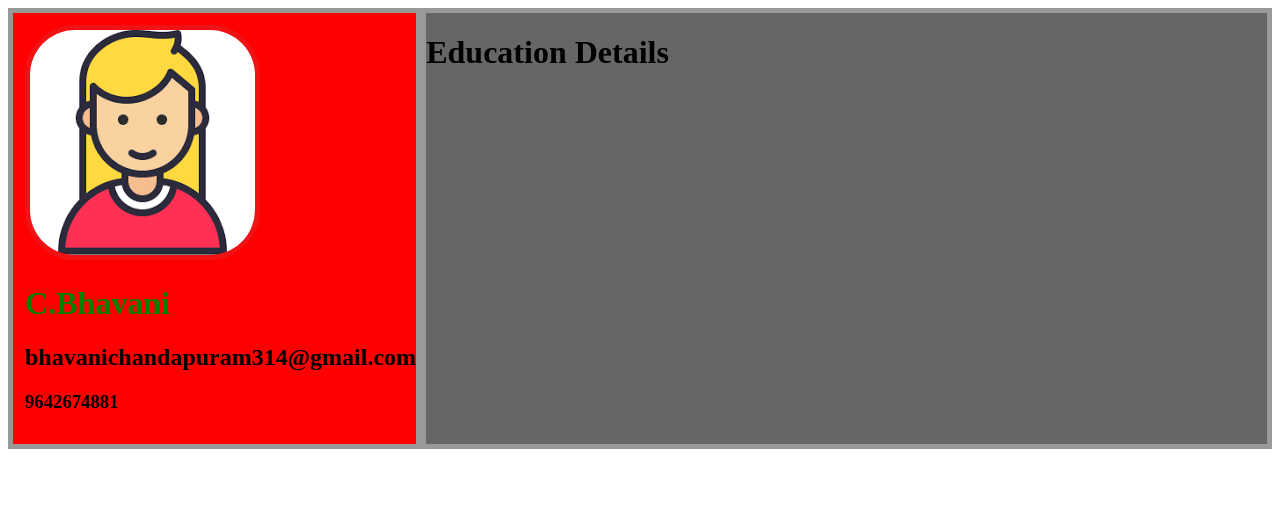
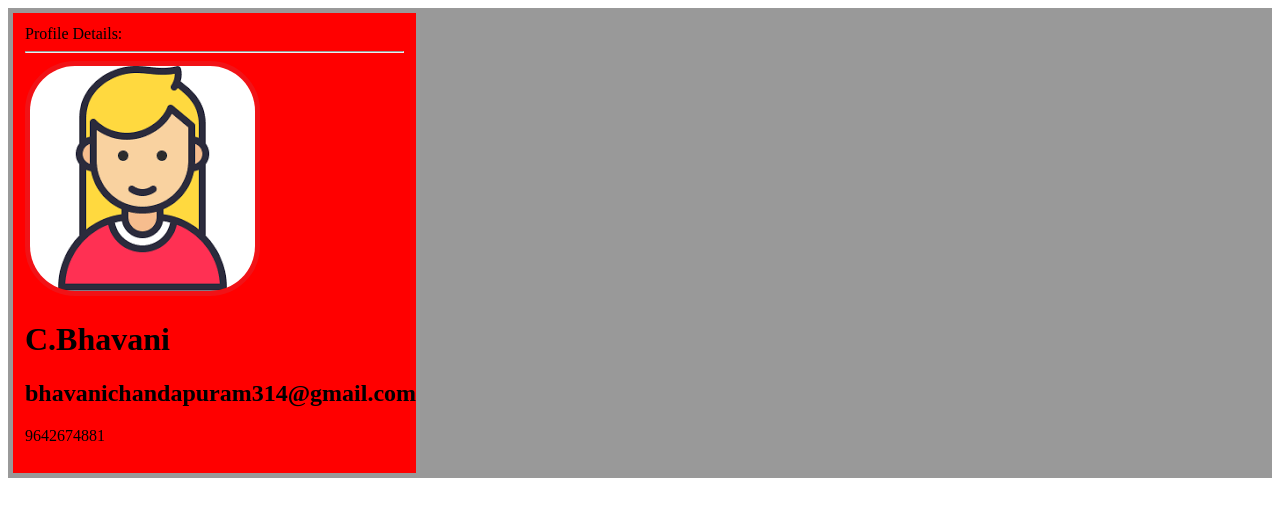
Before and after one commit to bhavaniSIRI56/resume, a plain HTML site: page index.html in a window 1280 px wide. Drawn offline with Linux system fonts and the light colour scheme.

Commit message:
initial commit

```diff
--- a/data.json
+++ b/data.json
@@ -0,0 +1,10 @@
+{
+  "left":{
+    "photo":"profile.png",
+    "name":"C.Bhavani",
+    "email":"bhavanichandapuram314@gmail.com",
+    "phone":"9642674881"
+
+
+  }
+}
--- a/index.html
+++ b/index.html
@@ -7,8 +7,8 @@
     <link rel="stylesheet" href="style.css">
   </head>
   <body>
-<div class="main">
-<div class="left">
+<div class="main" id="main">
+<!-- <div class="left">
   <img src="profile.png" alt="my profile image">
   <h1 id="name">C.Bhavani</h1>
   <h2>bhavanichandapuram314@gmail.com</h2>
@@ -19,13 +19,13 @@
     <h1>Education Details</h1>
       </div>
 
-</div>
+ </div> -->
 
 
 </div>
 
   </body>
-  <script type="text/javascript" src="main.js">
+  <script type="text/javascript" src="main.js"async>
 
   </script>
 
--- a/main.js
+++ b/main.js
@@ -0,0 +1,54 @@
+// ajax call xml http request
+function loadjson(file,callback)
+{
+  var xhr=new XMLHttpRequest();
+  xhr.overrideMimeType("application/json");
+  xhr.open("GET",file,true);
+  xhr.onreadystatechange=function()
+   {
+    if(xhr.readyState===4 && xhr.status=="200")
+     {
+      callback(xhr.responseText);
+    }
+
+  }
+  xhr.send();
+}
+// function calling
+loadjson("data.json", function(text)
+{
+  let data=JSON.parse(text);
+  console.log(data);
+  // json left object refer
+basics(data.left);
+})
+// for main div calling
+// var main=document.queryselector('.main');
+// for main id calling
+ var main=document.getElementById('main');
+ var left=document.createElement("div");
+ // add class name to element
+ left.classList.add("left");
+ // add id to element
+  left.setAttribute("id","left");
+  // adding text to div
+  left.textContent="Profile Details:"
+  left.appendChild(document.createElement("HR"));
+ // appending to main div
+ main.appendChild(left);
+ function basics(leftside)
+{
+var image=document.createElement("img");
+image.src=leftside.photo;
+left.appendChild(image);
+var name=document.createElement("h1");
+name.textContent=leftside.name;
+left.appendChild(name);
+var email=document.createElement("h2");
+email.textContent=leftside.email;
+left.appendChild(email);
+var ph=document.createElement("p");
+ph.textContent=leftside.phone;
+left.appendChild(ph);
+console.log(left);
+}
```
